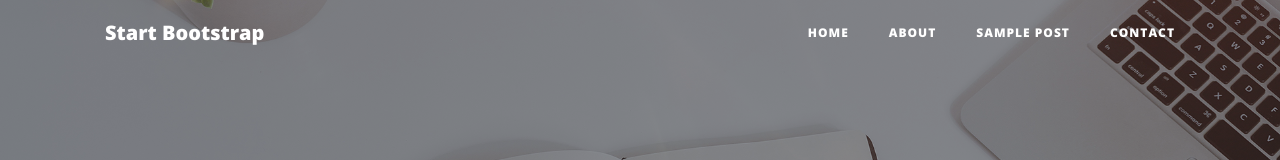
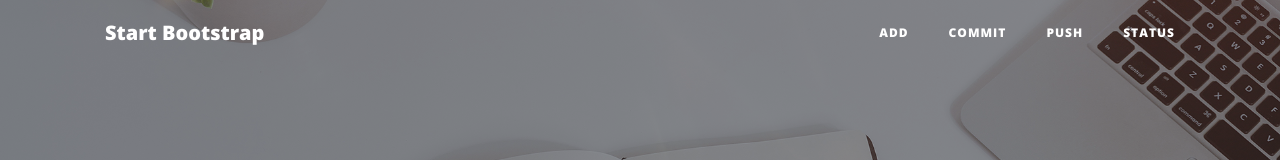
Before and after one commit to AISHAIFE/LearningGit, a website: page index.html in a window 1280 px wide. Shown: the top 160 px of the page. Drawn offline with nearby package versions, Linux system fonts and the light colour scheme.

Commit message:
changed nav bar items

```diff
--- a/index.html
+++ b/index.html
@@ -8,7 +8,7 @@
   <meta name="description" content="">
   <meta name="author" content="">
 
-  <title>Clean Blog - Start Bootstrap Theme</title>
+  <title>GIT</title>
 
   <!-- Bootstrap core CSS -->
   <link href="vendor/bootstrap/css/bootstrap.min.css" rel="stylesheet">
@@ -36,16 +36,16 @@
       <div class="collapse navbar-collapse" id="navbarResponsive">
         <ul class="navbar-nav ml-auto">
           <li class="nav-item">
-            <a class="nav-link" href="index.html">Home</a>
+            <a class="nav-link" href="index.html">Add</a>
           </li>
           <li class="nav-item">
-            <a class="nav-link" href="about.html">About</a>
+            <a class="nav-link" href="about.html">Commit</a>
           </li>
           <li class="nav-item">
-            <a class="nav-link" href="post.html">Sample Post</a>
+            <a class="nav-link" href="post.html">Push</a>
           </li>
           <li class="nav-item">
-            <a class="nav-link" href="contact.html">Contact</a>
+            <a class="nav-link" href="contact.html">Status</a>
           </li>
         </ul>
       </div>
```
